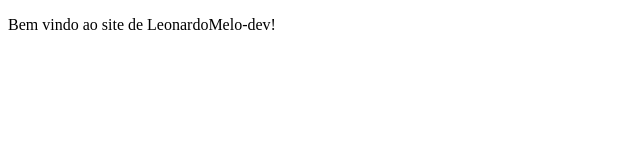
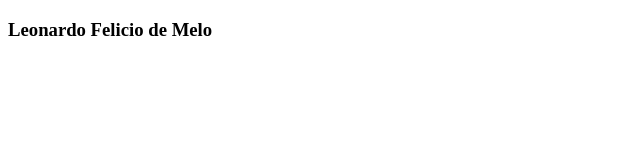
Before and after one commit to LeonardoMelo-dev/leonardoMelo-dev.github.io, a plain HTML site: page index.html in a window 1280 px wide. Shown: the whole page, without its empty margins (0-640 px from the left). Drawn offline with Linux system fonts and the light colour scheme.

Commit message:
Meu Nome

```diff
--- a/index.html
+++ b/index.html
@@ -7,7 +7,9 @@
 </head>
 
 <body>
-    <p>Bem vindo ao site de LeonardoMelo-dev!</p>
+    <h3>Leonardo Felicio de Melo</h3>
+
+
 </body>
 
 </html>
```
